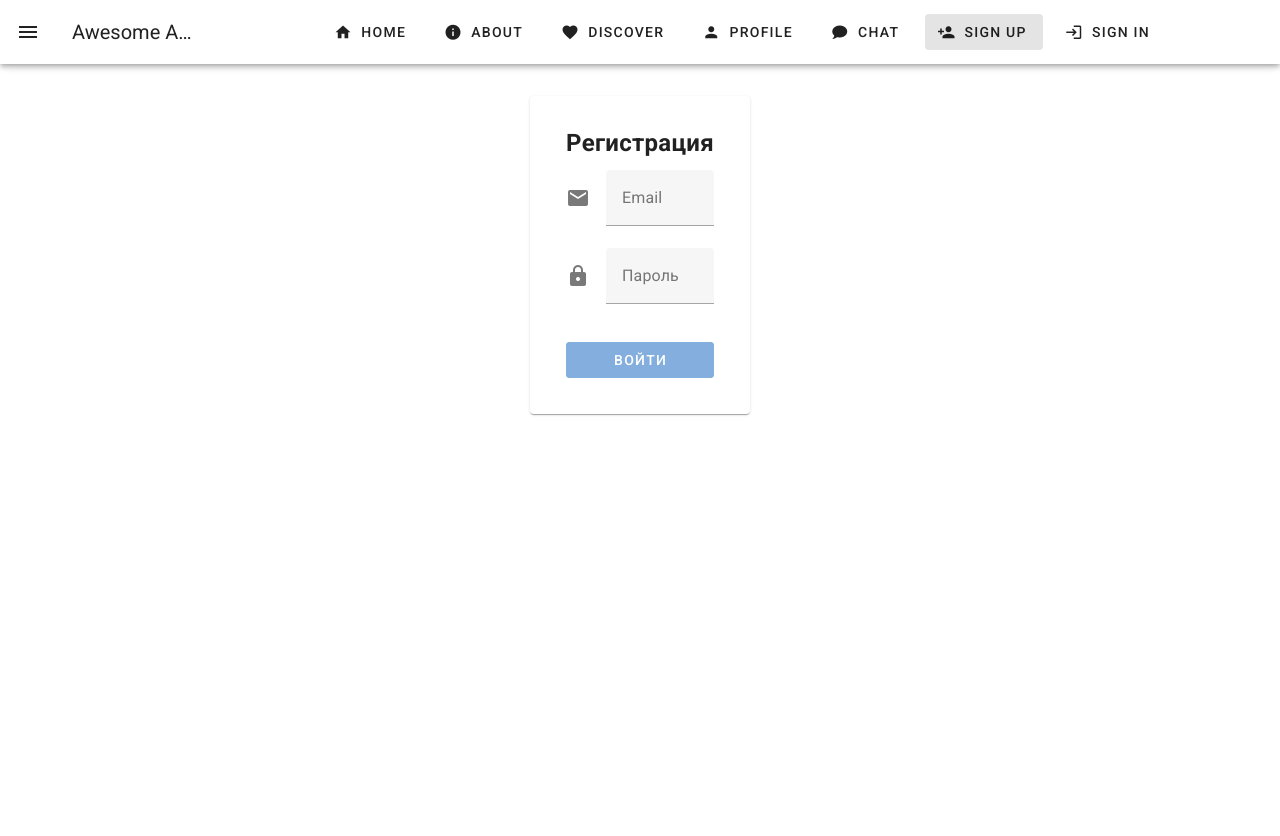
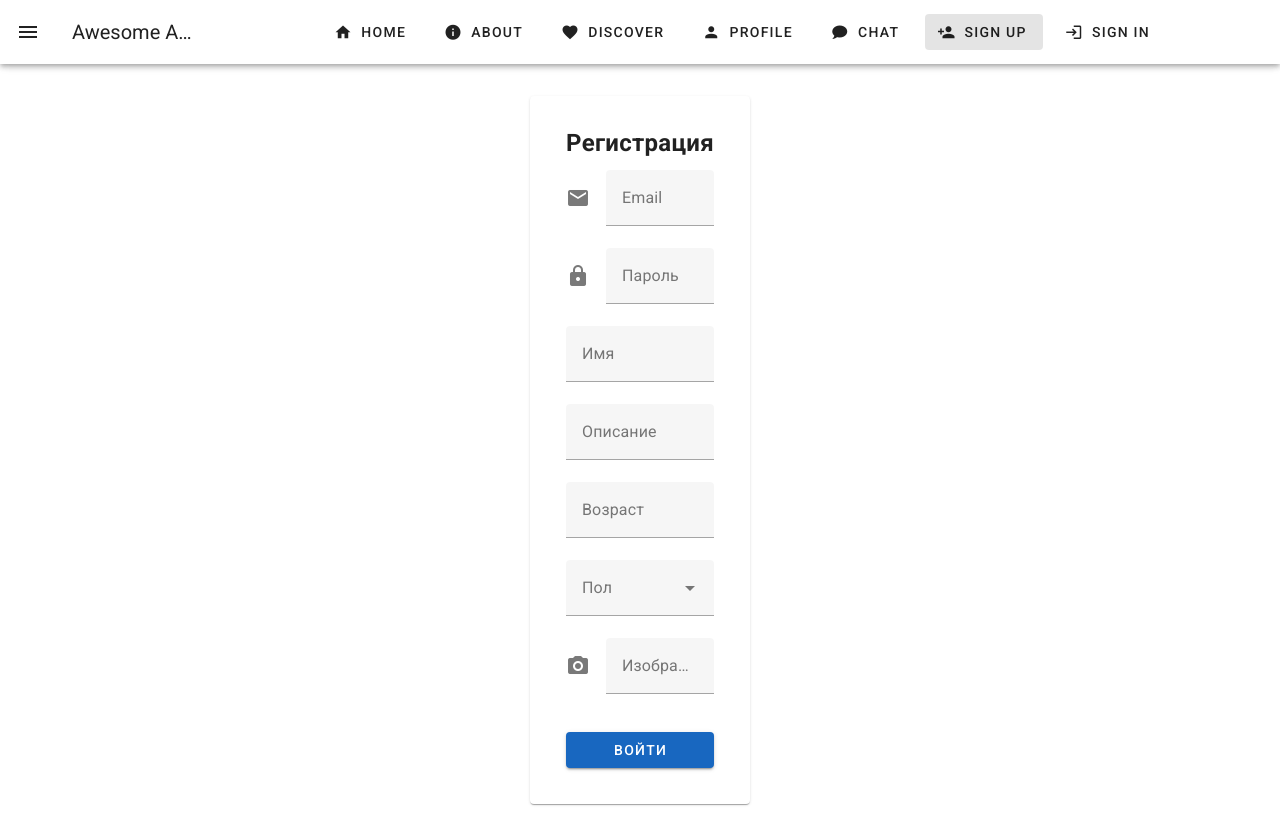
Before and after one commit to DeadDPie/DatingSPA, a Vue app: page /signup in a window 1280 px wide. Before the commit the page ends 800 px from the top, so only its background shows below. Built offline with nearby package versions, Linux system fonts and the light colour scheme.

Commit message:
create user

```diff
--- a/src/components/Discover.vue
+++ b/src/components/Discover.vue
@@ -2,10 +2,10 @@
   <v-container>
     <v-row justify="center">
       <v-col cols="12" sm="8" md="6">
-        <v-card>
-          <v-img :src="currentProfile.photo" height="300px"></v-img>
+        <v-card v-if="currentProfile">
+          <v-img :src="currentProfile.profile_image" height="300px"></v-img>
           <v-card-title>{{ currentProfile.name }}</v-card-title>
-          <v-card-text>{{ currentProfile.bio }}</v-card-text>
+          <v-card-text>{{ currentProfile.description }}</v-card-text>
           <v-card-actions class="d-flex justify-center">
             <v-btn color="error" @click="dislike">Dislike</v-btn>
             <v-btn color="success" @click="like">Like</v-btn>
@@ -17,35 +17,41 @@
 </template>
 
 <script>
+import { api } from "../constants/api";
 export default {
   data() {
     return {
       profileList: [],
-      currentProfile: {
-        name: "Александра",
-        photo: "https://via.placeholder.com/300",
-        bio: "Я увлекаюсь спортом и путешествиями!",
-      },
+      currentProfile: null,
+      currentProfileIndex: 0,
+      api: api,
     };
   },
   methods: {
     like() {
-      // Логика лайка
-      alert("Вы поставили лайк");
+      this.currentProfileIndex += 1;
+      this.currentProfile = this.profileList[this.currentProfileIndex];
     },
     dislike() {
-      // Логика дизлайка
-      alert("Вы поставили дизлайк");
+      this.currentProfileIndex += 1;
+      this.currentProfile = this.profileList[this.currentProfileIndex];
     },
     async fetchUsers() {
       try {
-        const response = await fetch("http://127.0.0.1:8000/api/v1/UserList/");
+        const response = await fetch(`${this.api}/UserList/`);
         const data = await response.json();
         this.profileList = data;
+        if (this.profileList.length > 0) {
+          this.currentProfile = this.profileList[0];
+        }
+        console.log(data);
       } catch (error) {
         console.error("Ошибка при получении пользователей:", error);
       }
     },
+  },
+  mounted() {
+    this.fetchUsers();
   },
 };
 </script>
--- a/src/components/SignUp.vue
+++ b/src/components/SignUp.vue
@@ -1,6 +1,6 @@
 <template>
   <v-container class="d-flex justify-center align-center fill-height">
-    <v-card class="pa-5" max-width="400">
+    <v-card class="pa-5" max-width="900">
       <v-card-title class="text-center">Регистрация</v-card-title>
 
       <v-card-text>
@@ -21,14 +21,48 @@
             type="password"
             required
           />
+          <v-text-field
+            v-model="name"
+            :rules="[rules.required]"
+            label="Имя"
+            type="text"
+            required
+          />
+          <v-text-field
+            v-model="description"
+            :rules="[rules.required]"
+            label="Описание"
+            type="textarea"
+            required
+          />
+          <v-text-field
+            v-model="age"
+            :rules="[rules.required]"
+            label="Возраст"
+            type="text"
+            inputmode="numeric"
+            @keypress="onlyNumbers"
+            required
+          />
+          <v-select
+            v-model="gender"
+            :items="this.genderOptions"
+            item-title="text"
+            item-value="value"
+            label="Пол"
+            :rules="[rules.required]"
+            required
+          />
 
-          <v-btn
-            :disabled="!valid"
-            @click="login"
-            color="primary"
-            class="mt-4"
-            block
-          >
+          <v-file-input
+            v-model="profile_image"
+            :rules="[rules.required]"
+            label="Изображение профиля"
+            placeholder="Выберите аватар"
+            prepend-icon="mdi-camera"
+          />
+
+          <v-btn @click="createUser" color="primary" class="mt-4" block>
             Войти
           </v-btn>
         </v-form>
@@ -38,22 +72,59 @@
 </template>
 
 <script>
+import { api } from "../constants/api";
+
 export default {
   data() {
     return {
       email: "",
       password: "",
+      name: "",
+      description: "",
+      gender: null,
+      age: null,
+      profile_image: null,
       valid: false,
+      errors: {}, // Для хранения ошибок
+      genderOptions: [
+        { text: "Мужской", value: 1 },
+        { text: "Женский", value: 2 },
+      ],
       rules: {
         required: (v) => !!v || "Поле обязательно",
         email: (v) => /.+@.+\..+/.test(v) || "Введите корректный email",
       },
+      api: api,
     };
   },
   methods: {
-    login() {
+    onlyNumbers(e) {
+      const char = String.fromCharCode(e.keyCode);
+      if (!/[0-9]/.test(char)) {
+        e.preventDefault();
+      }
+    },
+    async createUser() {
       if (this.$refs.form.validate()) {
-        alert(`htubcnhfwbz с email: ${this.email}, пароль: ${this.password}`);
+        const formData = new FormData();
+        formData.append("email", this.email);
+        formData.append("password", this.password);
+        formData.append("name", this.name);
+        formData.append("description", this.description);
+        formData.append("gender", this.gender);
+        formData.append("age", this.age);
+        formData.append("profile_image", this.profile_image);
+
+        try {
+          const response = await fetch(`${this.api}/UserCreate/`, {
+            method: "POST",
+            body: formData,
+          });
+          const data = await response.json();
+          console.log("Ответ сервера:", data);
+        } catch (error) {
+          console.error("Ошибка при создании пользователя:", error);
+        }
       }
     },
   },
--- /dev/null
+++ b/src/constants/api.js
@@ -0,0 +1 @@
+export const api = 'http://127.0.0.1:8000/api/v1'
```
